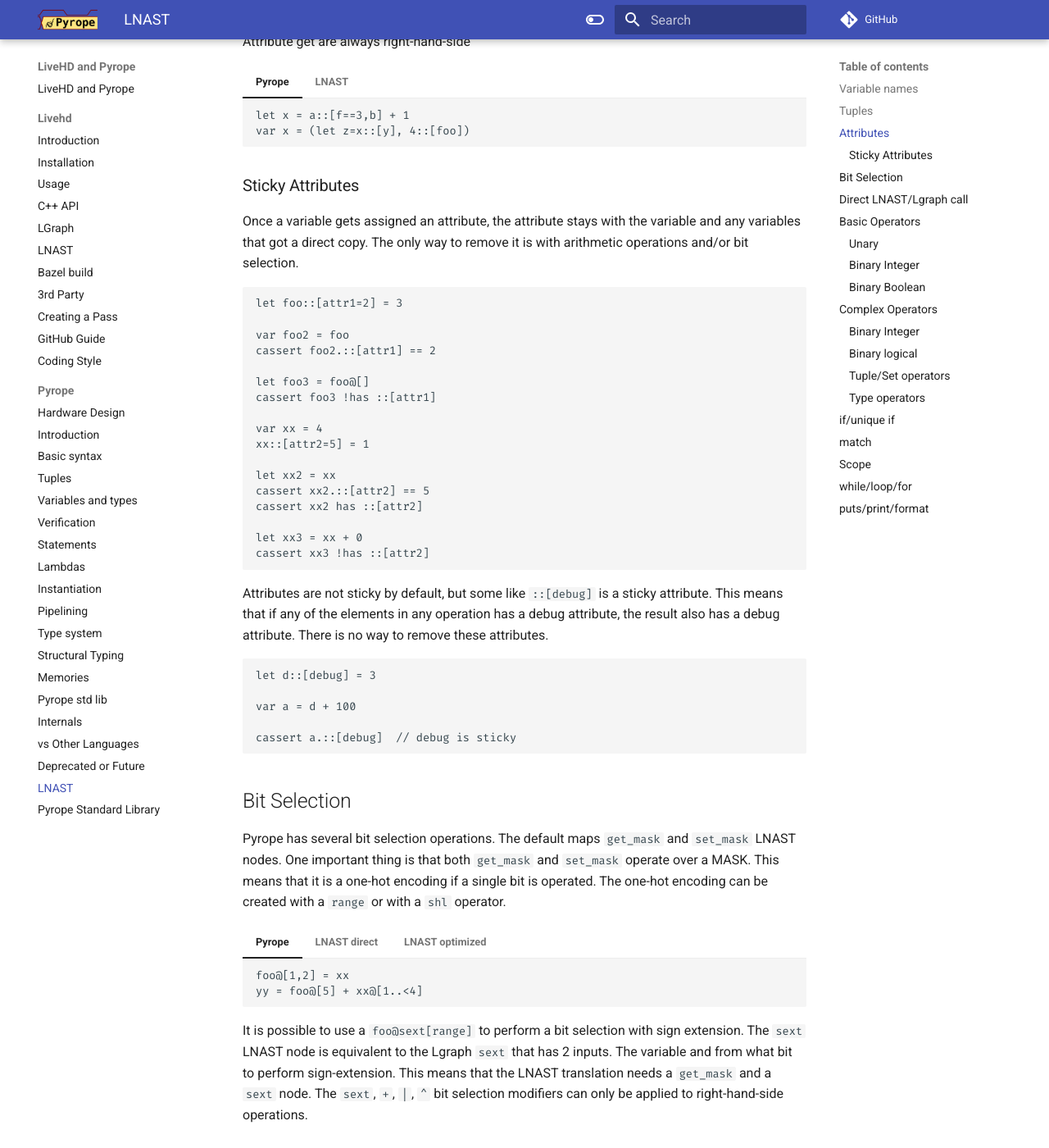
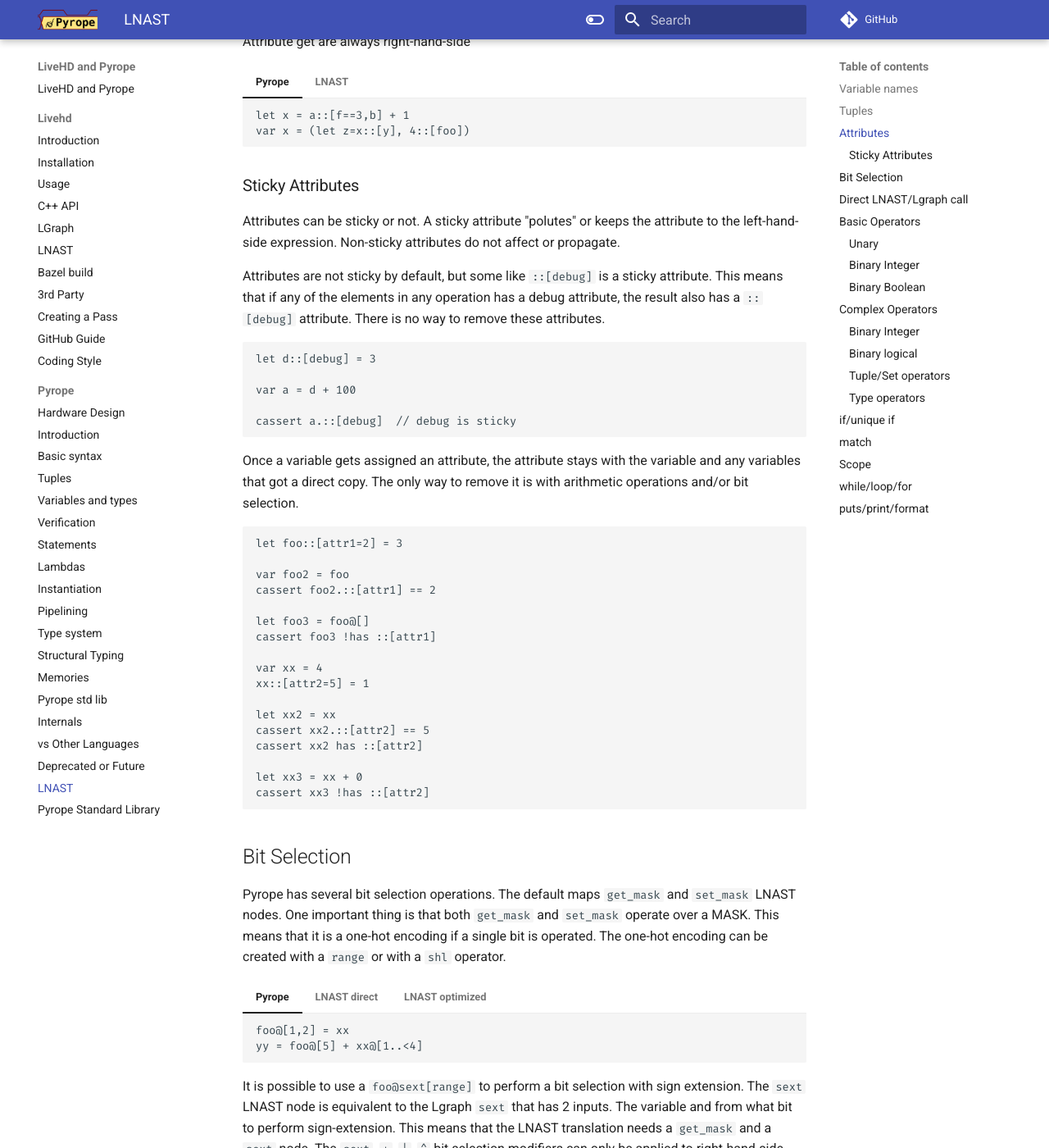
Before and after one commit to masc-ucsc/docs, an MkDocs documentation site: the page built from docs/pyrope/12-lnast.md, in a window 1280 px wide and 1400 px high, scrolled down 2024 px. Shown: the whole window at 82% size. Built offline with MkDocs 1.6.1 and Material for MkDocs 9.7.7, drawn with Linux system fonts in a browser that asks for light colours; comment, search, counter and statistics services are not loaded; part of the change alters nothing that is shown; some of the changed text lies outside the part shown.

````diff
--- a/docs/pyrope/12-lnast.md
+++ b/docs/pyrope/12-lnast.md
@@ -89,49 +89,81 @@ Direct access in operations like `plus` behave like a `tup_set` or `tup_get`.
 
 === "LNAST direct"
     ```lnast
-    assign  :
-        ref     : x
-        const   : 3
-    assign  :
-        ref     : ___t1
-        const   : 2
-    plus    :
-        ref     : ___t2
-        ref     : x
-        const   : 1
-    plus    :
-        ref     : ___t3
-        ref     : ___t1
-        const   : 1
-    tup_add:
-        ref     : a
-        assign  :
-            ref     : b
-            ref     : __t1
-        assign  :
-            ref     : x
-            ref     : ___t2
-        assign  :
-            ref     : y
-            ref     : ___t4
-    ```
-
-=== "LNAST Optimized"
-    ```lnast
-    assign  :
-        ref     : x
-        const   : 3
-    assign    :
-        ref     : a.:0:b
-        ref     : 2
-    plus    :
-        ref     : a.:1:x
-        ref     : x
-        const   : 1
-    plus    :
-        ref     : a.:2:y
-        const   : a.:0:b
-        const   : 1
+    assign
+      ref      x
+      const    3
+    assign
+      ref      ___t1
+      const    2
+    plus
+      ref      ___t2
+      ref      x
+      const    1
+    plus
+      ref      ___t3
+      ref      ___t1
+      const    1
+    tup_add
+      ref      a
+      var
+        ref      b
+        ref      __t1
+      var
+        ref      x
+        ref      ___t2
+      var
+        ref      y
+        ref      ___t4
+    ```
+
+=== "LNAST optimized"
+    ```lnast
+    assign
+      ref      x
+      const    3
+    plus
+      ref      ___t2
+      ref      x
+      const    1
+    plus
+      ref      ___t3
+      ref      ___t1
+      const    1
+    tup_add
+      ref      a
+      var
+        ref      b
+        const   2
+      var
+        ref      x
+        ref      ___t2
+      var
+        ref      y
+        ref      ___t4
+    ```
+
+=== "LNAST Alternative"
+    ```lnast
+    assign
+      ref      x
+      const    3
+    var
+      ref      a.0b
+      ref      2
+    plus
+      ref      ___t1
+      ref      x
+      const    1
+    var
+      ref      a.1x
+      ref      ___t1
+    plus
+      ref      ___t2
+      const    a.0b
+      const    1
+    var
+      ref     a.2y
+      ref     ___t2
     ```
 
 
@@ -166,13 +198,13 @@ construction. `attr_get` and `attr_set` follow the same syntax as
 
     tup_add
       ref ___1
-      assign
+      var
         ref bar
         const 1
 
     tup_add
       ref z
-      assign
+      var
         ref foo
         ref ___1
     ```
@@ -196,7 +228,7 @@ Tuples can have a `let` in declaration to indicate that the field is immutable.
       const  1
     tup_add:
       ref     a
-      assign
+      var
         ref     b
         ref     __t1
       let
@@ -313,7 +345,7 @@ Attribute set are in left-hand-side of assignments which can also be in tuple en
 
     tup_add
       ref ___1
-      assign
+      var
         ref x
         const 2
       const 4
@@ -345,7 +377,7 @@ Attribute set are in left-hand-side of assignments which can also be in tuple en
 
     tup_add
       ref x
-      assign
+      var
         ref x
         const 2
       const 4
@@ -427,6 +459,24 @@ Attribute get are always right-hand-side
 ### Sticky Attributes
 
 
+Attributes can be sticky or not. A sticky attribute "polutes" or keeps
+the attribute to the left-hand-side expression. Non-sticky attributes
+do not affect or propagate.
+
+
+Attributes are not sticky by default, but some like `::[debug]` is a sticky
+attribute. This means that if any of the elements in any operation has a debug
+attribute, the result also has a `::[debug]` attribute. There is no way to
+remove these attributes.
+
+```
+let d::[debug] = 3
+
+var a = d + 100
+
+cassert a.::[debug]  // debug is sticky
+```
+
 Once a variable gets assigned an attribute, the attribute stays with the
 variable and any variables that got a direct copy. The only way to remove it is
 with arithmetic operations and/or bit selection.
@@ -452,18 +502,6 @@ let xx3 = xx + 0
 cassert xx3 !has ::[attr2]
 ```
 
-Attributes are not sticky by default, but some like `::[debug]` is a sticky
-attribute. This means that if any of the elements in any operation has a debug
-attribute, the result also has a debug attribute. There is no way to remove
-these attributes.
-
-```
-let d::[debug] = 3
-
-var a = d + 100
-
-cassert a.::[debug]  // debug is sticky
-```
 
 ## Bit Selection
 
````
